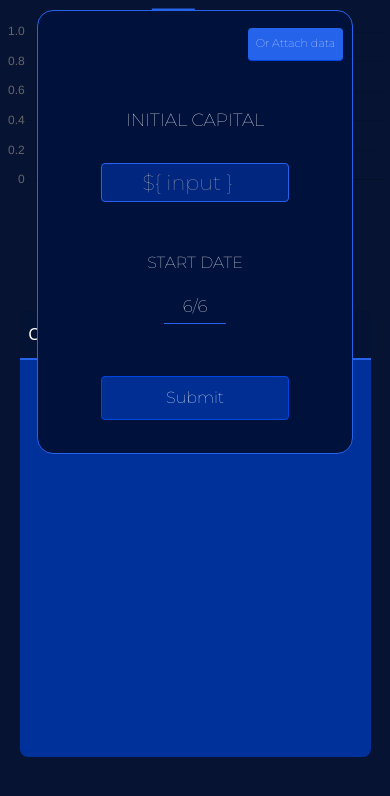
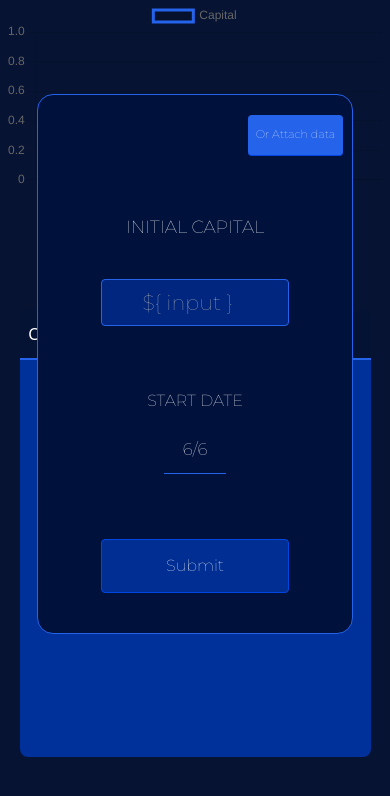
Before and after one commit to AlanTyping/trading-app, a React (Create React App) app: page / in a window 390 px wide. Shown: the top 796 px of the page. Built offline with nearby package versions, Linux system fonts and the light colour scheme.

Commit message:
new changes

```diff
--- a/src/routes/chart/components/forms/form2/Form2.tsx
+++ b/src/routes/chart/components/forms/form2/Form2.tsx
@@ -32,7 +32,7 @@ export default function Form2() {
 
   return (
     <form onSubmit={handleSubmit} id='initial-form' className='w-full montserrat h-full rounded flex items-center justify-center text-white relative'>
-      <div id='first-form-container' className='first-form-container absolute bottom-0 w-[40%] h-[370%] bg-[#00113c] border-[1px] border-blue-600 rounded-[1em] flex flex-col justify-center items-center'>
+      <div id='first-form-container' className='absolute bottom-[-120%] z-[3] w-[40%] h-[450%] bg-[#00113c] border-[1px] border-blue-600 rounded-[1em] flex flex-col justify-center items-center'>
 
         <div className='h-[15%] w-full flex justify-end items-center'>
           <div className='h-[50%] w-[30%] mr-[3%] bg-blue-600 hover:rounded hover:bg-[#0047e1]
--- a/src/routes/chart/components/forms/form2/form2.css
+++ b/src/routes/chart/components/forms/form2/form2.css
@@ -19,7 +19,8 @@ h4 {
 
     #first-form-container {
         width: 90%;
-        bottom: -120%;
+        height: 450%;
+        bottom: -270%;
         z-index: 3;
     }
 }
```
